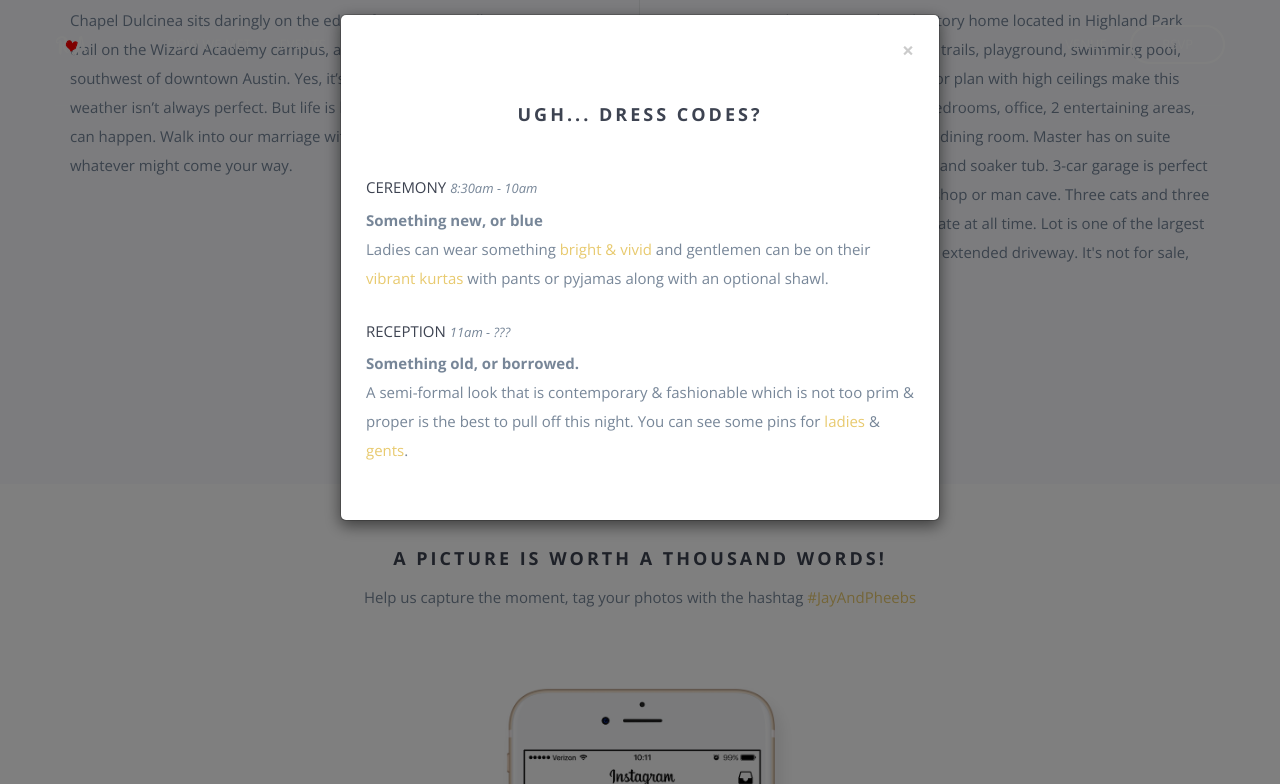
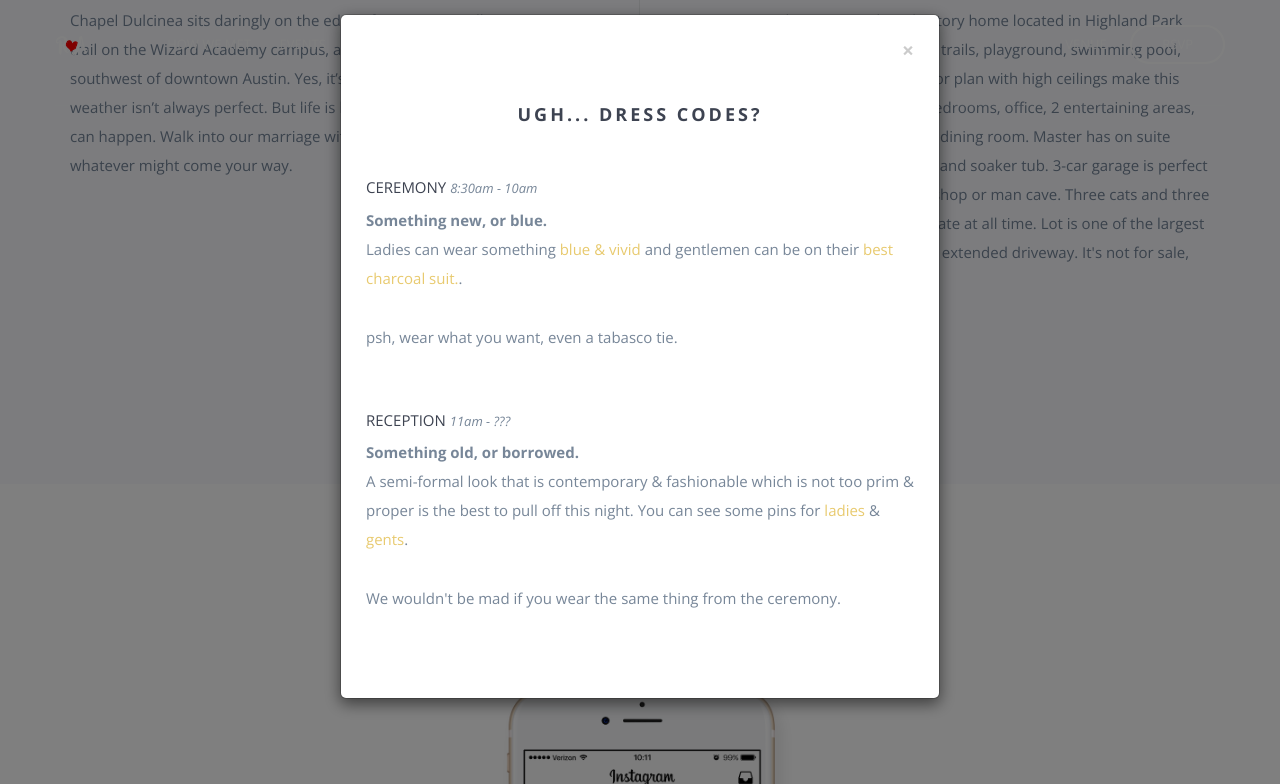
Before and after one commit to jaceproduction1511/jaceproduction1511.github.io, a website: page index.html in a window 1280 px wide. Both pictures are taken after a click on the link "DRESS CODE". Shown: the part 1776-2560 px from the top of the page. Drawn offline with nearby package versions, Linux system fonts and the light colour scheme; some packages are replaced by stand-ins of ours; a script that the page names is missing; files whose address does not match are found by name.

Commit message:
Update index.html

```diff
--- a/index.html
+++ b/index.html
@@ -67,9 +67,9 @@
         <div class="row">
             <div class="col-md-10 col-md-offset-1">
                 <div class="hero-content text-center">
-                    <!--<h1>Ram and Antara</h1>-->
+                    <!--<h1>Jay and Pheebs</h1>-->
                     <img src="img/logo-lg.png">
-                    <!--<p class="intro">Ram & Antara are getting hitched!</p>-->
+                    <!--<p class="intro">Jay & Pheebs are getting hitched!</p>-->
                     <!--<a href="#" class="btn btn-fill btn-large btn-margin-right">Scroll Down</a> -->
                 </div>
             </div>
@@ -176,13 +176,13 @@
                     <h3 class="text-center section-padding">Ugh... dress codes?</h3>
                     <h5>Ceremony <span class="time">8:30AM - 10AM</span></h5>
                     <p>
-                        <strong>Something new, or blue</strong>
+                        <strong>Something new, or blue.</strong>
                         <br>
                         Ladies can wear something
-                        <a href="https://www.pinterest.com/ramswarooppatra/mehndi-dress-for-women/">bright & vivid</a>
+                        <a href="https://www.pinterest.com/search/pins/?q=turqoise%20dress&rs=typo_auto_original&auto_correction_disabled=true">blue & vivid</a>
                         and gentlemen can be on
-                        their <a href="https://www.pinterest.com/ramswarooppatra/mehndi-dress-for-men/">vibrant
-                        kurtas</a> with pants or pyjamas along with an optional shawl.
+                        their <a href="https://www.pinterest.com/search/pins/?q=grey%20suit&rs=typed&term_meta[]=grey%7Ctyped&term_meta[]=suit%7Ctyped">best charcoal suit.</a>.
+                        <p>psh, wear what you want, even a tabasco tie.</p>
                     </p>
                     <h5>Reception <span class="time">11AM - ???</span></h5>
                     <p>
@@ -190,8 +190,9 @@
                         <br>
                         A semi-formal look that is contemporary & fashionable which is not too prim & proper is the best
                         to pull off this night. You can see some pins for
-                        <a href="https://www.pinterest.com/ramswarooppatra/cocktail-night-outfit-for-women/">ladies</a>
-                        & <a href="https://www.pinterest.com/ramswarooppatra/cocktail-night-outfit-for-men/">gents</a>.
+                        <a href="https://www.pinterest.com/search/pins/?q=casual%20dress%20for%20women&rs=guide&term_meta[]=casual%7Ctyped&term_meta[]=dress%7Ctyped&add_refine=for%20women%7Cguide%7Cword%7C2">ladies</a>
+                        & <a href="https://www.pinterest.com/search/pins/?q=semi-formal%20for%20men&rs=typed&term_meta[]=semi-formal%20for%20men%7Ctyped">gents</a>.
+                        <p>We wouldn't be mad if you wear the same thing from the ceremony.</p>
                     </p>
                 </div>
             </div><!-- /.modal-content -->
@@ -329,7 +330,7 @@
                     </div>
                 </div>
                 <div id="map-content" class="pointer-events-auto">
-                    <div class="row">
+                    <div class="row text-center">
                         <div class="col-md-6">
                             <h5>Chapel Dulcinea</h5>
                             <p>16221 Crystal Hills Dr.  Austin, TX 78737, USA! USA! USA...</p>
```
